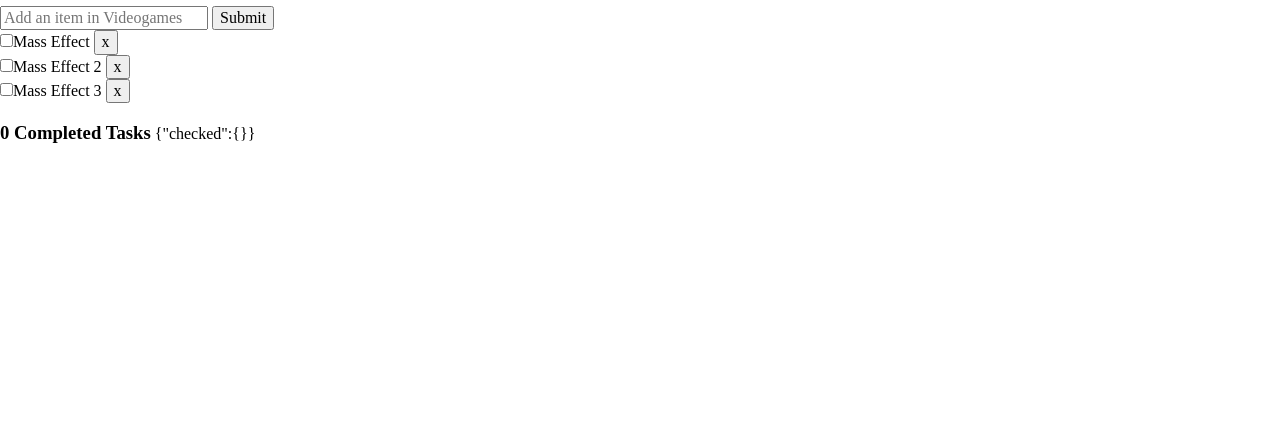
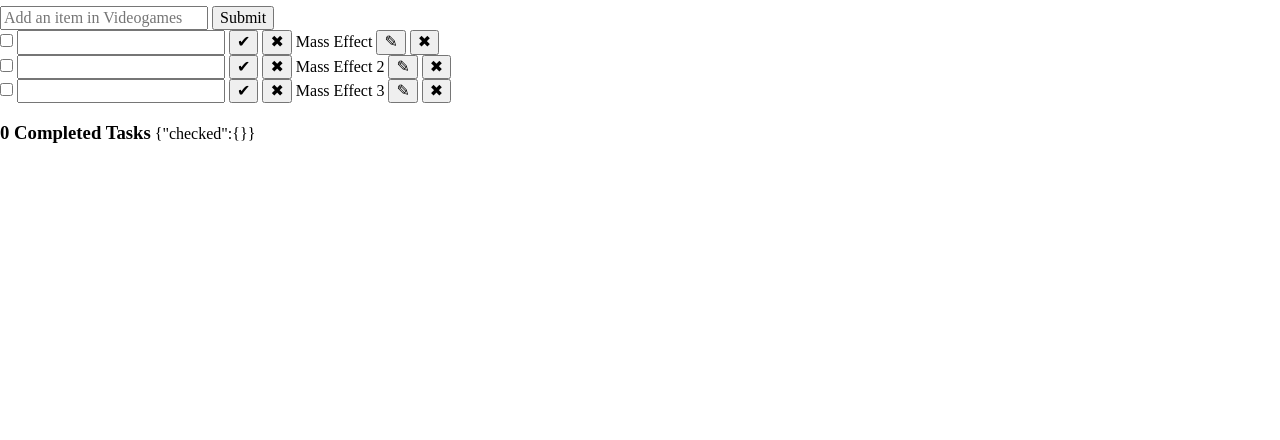
Before and after one commit to amanbis/angular-clipboard, a plain HTML site: page index.html in a window 1280 px wide. Shown: the part 360-800 px from the top of the page. Drawn offline with nearby package versions, Linux system fonts and the light colour scheme.

Commit message:
Set up buttons and input fields for task edit feature

```diff
--- a/index.html
+++ b/index.html
@@ -45,7 +45,10 @@
 				</form>
 
 				<form ng-repeat="task in list.tasks track by $index">
-					<label><input ng-model="mainCtrl.selectTask.checked[task.id]" ng-click="mainCtrl.completeTask(list, task)" type="checkbox" name="task" id="item">{{task.description}} <button ng-click="mainCtrl.removeTask(list, task)">x</button></label>
+					<label>
+						<input ng-model="mainCtrl.selectTask.checked[task.id]" ng-click="mainCtrl.completeTask(list, task)" type="checkbox" name="task" id="item">
+						<input type="text"> <input type="submit" value="✔"> <button>✖</button>
+						<span>{{task.description}} <button>✎</button> <button ng-click="mainCtrl.removeTask(list, task)">✖</button></span></label>
 				</form>
 
 				<h3>{{list.completed.length}} Completed Tasks</h3>
```
